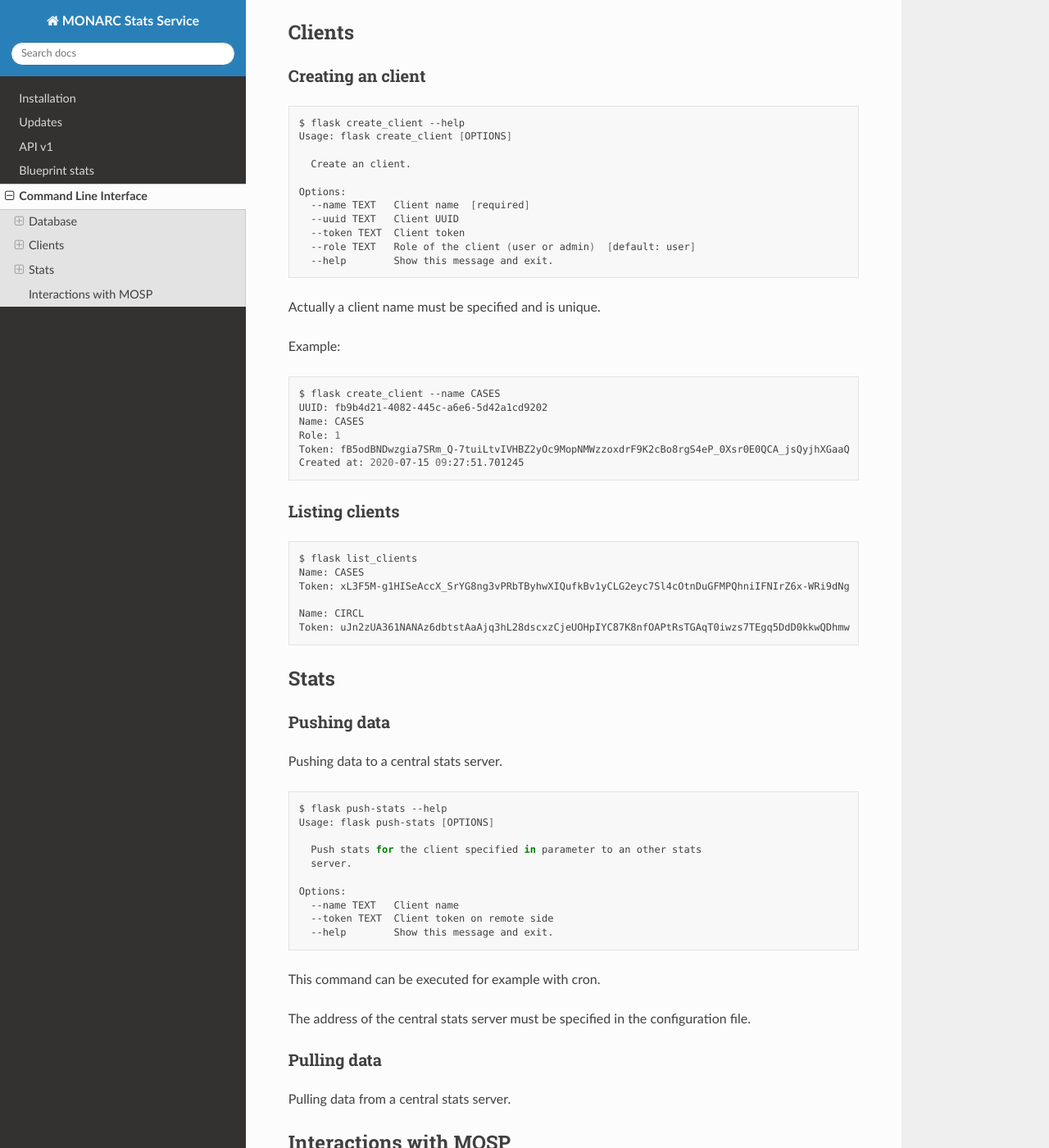
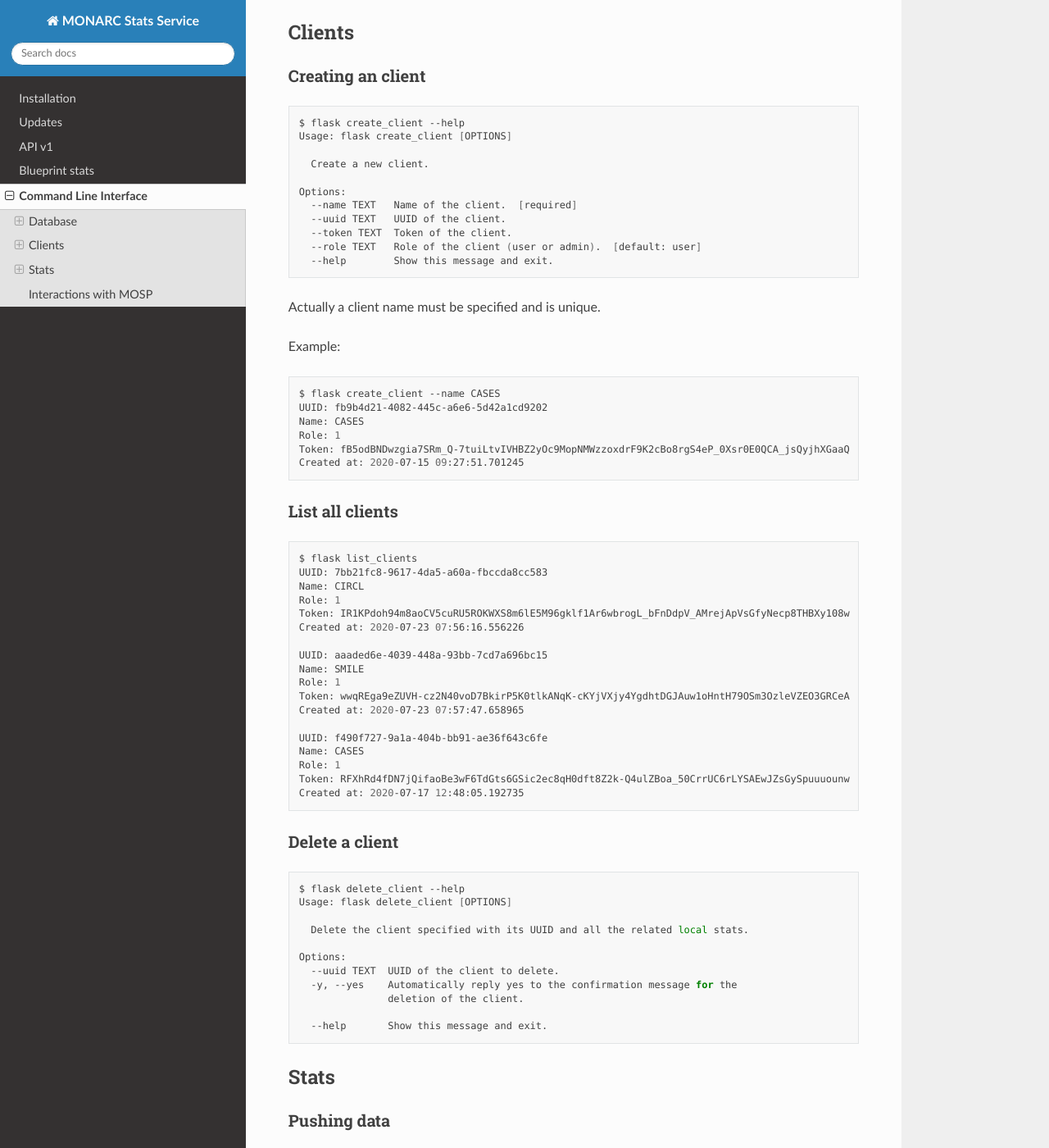
Before and after one commit to monarc-project/stats-service, a Sphinx documentation site: the page built from docs/command-line-interface.rst, in a window 1280 px wide and 1400 px high, scrolled down 1062 px. Shown: the whole window at 82% size. Built offline with Sphinx 7.4.7 and the Read the Docs theme 2.0.0, drawn with Linux system fonts in a browser that asks for light colours.

Commit message:
chg: [documentation] Updated documentation with the new command.

```diff
--- a/docs/command-line-interface.rst
+++ b/docs/command-line-interface.rst
@@ -71,13 +71,13 @@ Creating an client
     $ flask create_client --help
     Usage: flask create_client [OPTIONS]
 
-      Create an client.
+      Create a new client.
 
     Options:
-      --name TEXT   Client name  [required]
-      --uuid TEXT   Client UUID
-      --token TEXT  Client token
-      --role TEXT   Role of the client (user or admin)  [default: user]
+      --name TEXT   Name of the client.  [required]
+      --uuid TEXT   UUID of the client.
+      --token TEXT  Token of the client.
+      --role TEXT   Role of the client (user or admin).  [default: user]
       --help        Show this message and exit.
 
 
@@ -96,17 +96,48 @@ Example:
     Created at: 2020-07-15 09:27:51.701245
 
 
-Listing clients
+List all clients
+~~~~~~~~~~~~~~~~
+
+.. code-block:: bash
+
+    $ flask list_clients
+    UUID: 7bb21fc8-9617-4da5-a60a-fbccda8cc583
+    Name: CIRCL
+    Role: 1
+    Token: IR1KPdoh94m8aoCV5cuRU5ROKWXS8m6lE5M96gklf1Ar6wbrogL_bFnDdpV_AMrejApVsGfyNecp8THBXy108w
+    Created at: 2020-07-23 07:56:16.556226
+
+    UUID: aaaded6e-4039-448a-93bb-7cd7a696bc15
+    Name: SMILE
+    Role: 1
+    Token: wwqREga9eZUVH-cz2N40voD7BkirP5K0tlkANqK-cKYjVXjy4YgdhtDGJAuw1oHntH79OSm3OzleVZEO3GRCeA
+    Created at: 2020-07-23 07:57:47.658965
+
+    UUID: f490f727-9a1a-404b-bb91-ae36f643c6fe
+    Name: CASES
+    Role: 1
+    Token: RFXhRd4fDN7jQifaoBe3wF6TdGts6GSic2ec8qH0dft8Z2k-Q4ulZBoa_50CrrUC6rLYSAEwJZsGySpuuuounw
+    Created at: 2020-07-17 12:48:05.192735
+
+
+
+Delete a client
 ~~~~~~~~~~~~~~~
 
 .. code-block:: bash
 
-    $ flask list_clients
-    Name: CASES
-    Token: xL3F5M-g1HISeAccX_SrYG8ng3vPRbTByhwXIQufkBv1yCLG2eyc7Sl4cOtnDuGFMPQhniIFNIrZ6x-WRi9dNg
+    $ flask delete_client --help
+    Usage: flask delete_client [OPTIONS]
 
-    Name: CIRCL
-    Token: uJn2zUA361NANAz6dbtstAaAjq3hL28dscxzCjeUOHpIYC87K8nfOAPtRsTGAqT0iwzs7TEgq5DdD0kkwQDhmw
+      Delete the client specified with its UUID and all the related local stats.
+
+    Options:
+      --uuid TEXT  UUID of the client to delete.
+      -y, --yes    Automatically reply yes to the confirmation message for the
+                   deletion of the client.
+
+      --help       Show this message and exit.
 
 
 
@@ -143,6 +174,7 @@ Pulling data
 ~~~~~~~~~~~~
 
 Pulling data from a central stats server.
+
 
 
 Interactions with MOSP
--- a/docs/index.rst
+++ b/docs/index.rst
@@ -34,8 +34,7 @@ API in order to **collect** statistics from one or several
 `MONARC <https://github.com/monarc-project/MonarcAppFO>`_ instances and to
 **return** these statistics with different filters and aggregation methods.
 
-It can be deployed just next to a MONARC instance (eventually in a virtual
-machine) or on a dedicated server.
+It can be deployed just next to a MONARC instance or on a dedicated server.
 
 The collected statistics can be sent to an other stats instance.
 
```
Also changed, not shown: other parts of docs/command-line-interface.rst (+1 -1 lines), README.md (+6 -5 lines).
